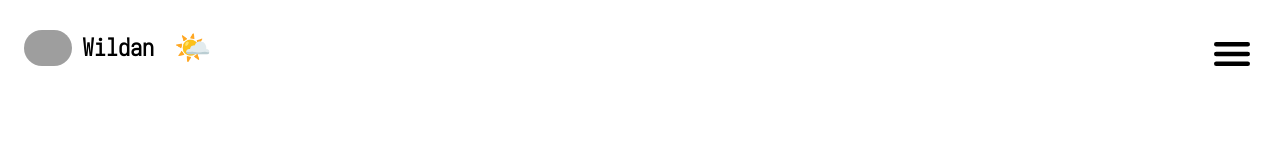
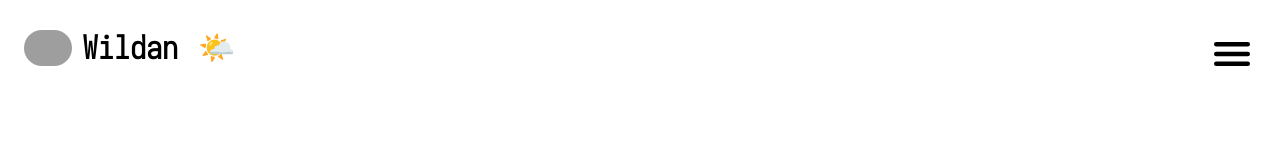
Before and after one commit to wildanazz/personal-portfolio, a Next.js app: page /tools in a window 1280 px wide. Shown: the top 160 px of the page. Built offline with nearby package versions, Linux system fonts and the light colour scheme; grey boxes are pictures that could not be loaded.

Commit message:
Add animation to title

```diff
--- a/package.json
+++ b/package.json
@@ -21,6 +21,7 @@
     "react": "18.2.0",
     "react-dom": "18.2.0",
     "react-icons": "^4.8.0",
+    "react-intersection-observer": "^9.5.2",
     "typescript": "5.0.4"
   },
   "devDependencies": {
--- a/src/components/Navbar.tsx
+++ b/src/components/Navbar.tsx
@@ -1,6 +1,7 @@
-import { useState } from 'react'
+import { useEffect, useState } from 'react'
 import Link from 'next/link'
-import { motion } from 'framer-motion'
+import { motion, useAnimation } from 'framer-motion'
+import { useInView } from 'react-intersection-observer'
 import Curtain from '@/components/Curtain'
 import { navigations } from '@/components/Navigations'
 import Toggle from '@/components/Toggle'
@@ -16,12 +17,50 @@ const variants = {
   },
 }
 
+const wordAnimation = {
+  hidden: {},
+  visible: {},
+}
+
+const characterAnimation = {
+  hidden: {
+    opacity: 0,
+    y: `0.25em`,
+  },
+  visible: {
+    opacity: 1,
+    y: `0em`,
+    transition: {
+      duration: 3,
+      ease: [0.2, 0.65, 0.3, 0.9],
+    },
+  },
+}
+
 export default function Navbar() {
+  const text = 'Wildan'
   const [isOpen, setIsOpen] = useState<boolean>(false)
 
   function handleToggle(): void {
     setIsOpen(!isOpen)
   }
+
+  const ctrls = useAnimation()
+
+  const { ref, inView } = useInView({
+    threshold: 0.5,
+    triggerOnce: true,
+  })
+
+  useEffect(() => {
+    if (inView) {
+      ctrls.start('visible')
+    }
+
+    if (!inView) {
+      ctrls.start('hidden')
+    }
+  }, [ctrls, inView])
 
   return (
     <motion.div
@@ -40,16 +79,34 @@ export default function Navbar() {
         <Link href="/">
           <div className="flex flex-row justify-center items-center gap-2.5">
             <Profile />
-            <motion.h2
-              initial={{ y: -20, opacity: 0 }}
-              animate={{
-                y: 0,
-                opacity: 1,
-              }}
-              transition={{ duration: 0.2 }}
-              className="text-black dark:text-white font-extrabold text-2xl"
-            >
-              Wildan
+            <motion.h2 className="text-[2rem] font-semibold">
+              {text.split('').map((word, index) => (
+                <motion.span
+                  className="text-black dark:text-white whitespace-nowrap"
+                  ref={ref}
+                  aria-hidden="true"
+                  key={index}
+                  initial="hidden"
+                  animate={ctrls}
+                  variants={wordAnimation}
+                  transition={{
+                    delayChildren: index * 0.25,
+                    staggerChildren: 0.05,
+                  }}
+                >
+                  {word.split('').map((character, index) => {
+                    return (
+                      <motion.span
+                        aria-hidden="true"
+                        key={index}
+                        variants={characterAnimation}
+                      >
+                        {character}
+                      </motion.span>
+                    )
+                  })}
+                </motion.span>
+              ))}
             </motion.h2>
           </div>
         </Link>
```
Also changed, not shown: 1 other file (tests, documents, lock files or other folders).
